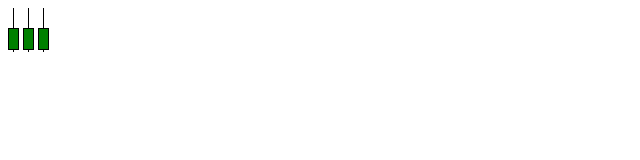
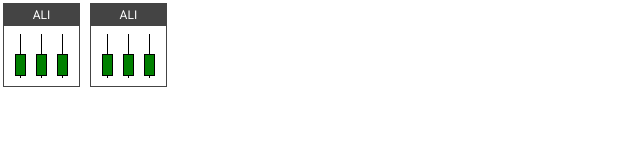
Before and after one commit to afcarl/exercise-serverless, a plain HTML site: page js/visualization.html in a window 1280 px wide. Shown: the whole page, without its empty margins (0-640 px from the left). Drawn offline with Linux system fonts and the light colour scheme.

Commit message:
Improved visualization

```diff
--- a/js/visualization.html
+++ b/js/visualization.html
@@ -1,10 +1,37 @@
+<!--
+TODO:
+ * Make it dynamic
+ * Read from JSON
+-->
 <html>
 <head>
+  <link href="https://fonts.googleapis.com/css?family=Roboto" rel="stylesheet">
   <style>
+    body {
+      font-family: 'Roboto', sans-serif;
+      margin: 0;
+    }
+    .equity {
+      border: 1px solid #444;
+      margin: 3px;
+      display: inline-block;
+    }
+    .content {
+      padding: 8px;
+      display: inline-block;
+    }
+    .title {
+      text-align: center;
+      padding: 4px 2px;
+      font-size:12px;
+      color: white;
+      background-color: #444;
+    }
     .candle {
       height: 40px;
       display: inline-block;
       padding: 0;
+      margin: 0 3px;
     }
     .upperShadow {
       margin-left: 5px;
@@ -27,6 +54,9 @@
   </style>
 </head>
 <body>
+  <div class="equity">
+    <div class="title">ALI</div>
+    <div class="content">
       <div class="candle">
         <div class="upperShadow"></div>
         <div class="body"></div>
@@ -42,5 +72,27 @@
         <div class="body"></div>
         <div class="lowerShadow"></div>
       </div>
+    </div>
+  </div>
+  <div class="equity">
+    <div class="title">ALI</div>
+    <div class="content">
+      <div class="candle">
+        <div class="upperShadow"></div>
+        <div class="body"></div>
+        <div class="lowerShadow"></div>
+      </div>
+      <div class="candle">
+        <div class="upperShadow"></div>
+        <div class="body"></div>
+        <div class="lowerShadow"></div>
+      </div>
+      <div class="candle">
+        <div class="upperShadow"></div>
+        <div class="body"></div>
+        <div class="lowerShadow"></div>
+      </div>
+    </div>
+  </div>
 </body>
 </html>
```
Lines whose indentation alone changed are shown as unchanged.
